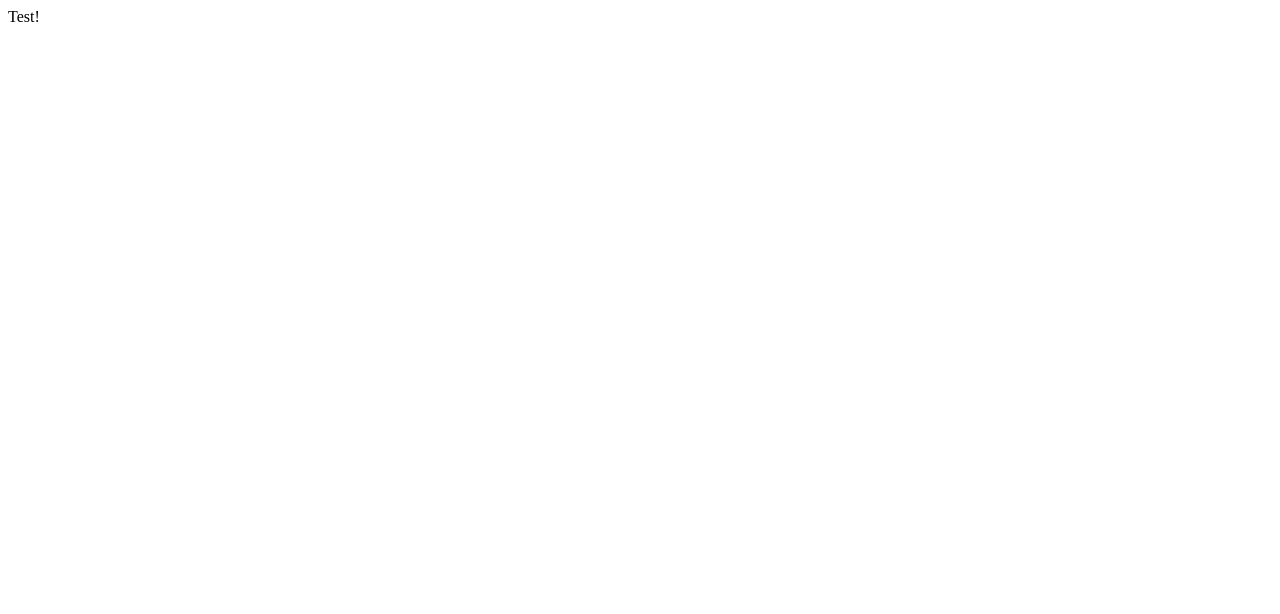
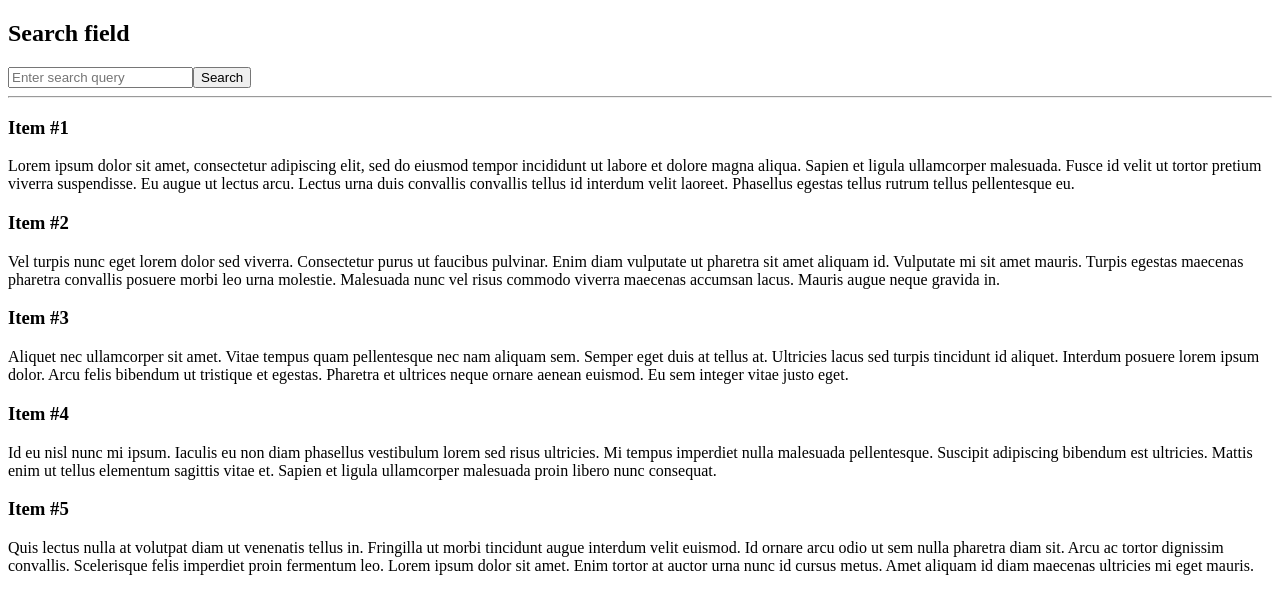
Before and after one commit to Ivan-Gav/React-course-2023, a React (Vite) app: page / in a window 1280 px wide. Shown: the top 614 px of the page. Built offline with nearby package versions, Linux system fonts and the light colour scheme.

Commit message:
feat: create makeshift page layout

```diff
--- a/src/App.tsx
+++ b/src/App.tsx
@@ -1,5 +1,14 @@
+import Content from './components/Content/Content';
+import Search from './components/Search/Search';
+
 function App() {
-  return <div>Test!</div>;
+  return (
+    <>
+      <Search />
+      <hr />
+      <Content />
+    </>
+  );
 }
 
 export default App;
--- /dev/null
+++ b/src/components/Content/Content.tsx
@@ -0,0 +1,44 @@
+import { Component } from 'react';
+
+class Content extends Component {
+  state = {
+    items: [
+      {
+        title: 'Item #1',
+        text: 'Lorem ipsum dolor sit amet, consectetur adipiscing elit, sed do eiusmod tempor incididunt ut labore et dolore magna aliqua. Sapien et ligula ullamcorper malesuada. Fusce id velit ut tortor pretium viverra suspendisse. Eu augue ut lectus arcu. Lectus urna duis convallis convallis tellus id interdum velit laoreet. Phasellus egestas tellus rutrum tellus pellentesque eu.',
+      },
+      {
+        title: 'Item #2',
+        text: 'Vel turpis nunc eget lorem dolor sed viverra. Consectetur purus ut faucibus pulvinar. Enim diam vulputate ut pharetra sit amet aliquam id. Vulputate mi sit amet mauris. Turpis egestas maecenas pharetra convallis posuere morbi leo urna molestie. Malesuada nunc vel risus commodo viverra maecenas accumsan lacus. Mauris augue neque gravida in.',
+      },
+      {
+        title: 'Item #3',
+        text: 'Aliquet nec ullamcorper sit amet. Vitae tempus quam pellentesque nec nam aliquam sem. Semper eget duis at tellus at. Ultricies lacus sed turpis tincidunt id aliquet. Interdum posuere lorem ipsum dolor. Arcu felis bibendum ut tristique et egestas. Pharetra et ultrices neque ornare aenean euismod. Eu sem integer vitae justo eget.',
+      },
+      {
+        title: 'Item #4',
+        text: 'Id eu nisl nunc mi ipsum. Iaculis eu non diam phasellus vestibulum lorem sed risus ultricies. Mi tempus imperdiet nulla malesuada pellentesque. Suscipit adipiscing bibendum est ultricies. Mattis enim ut tellus elementum sagittis vitae et. Sapien et ligula ullamcorper malesuada proin libero nunc consequat.',
+      },
+      {
+        title: 'Item #5',
+        text: 'Quis lectus nulla at volutpat diam ut venenatis tellus in. Fringilla ut morbi tincidunt augue interdum velit euismod. Id ornare arcu odio ut sem nulla pharetra diam sit. Arcu ac tortor dignissim convallis. Scelerisque felis imperdiet proin fermentum leo. Lorem ipsum dolor sit amet. Enim tortor at auctor urna nunc id cursus metus. Amet aliquam id diam maecenas ultricies mi eget mauris.',
+      },
+    ],
+  };
+
+  render() {
+    return (
+      <div>
+        {this.state.items.length &&
+          this.state.items.map(({ title, text }) => (
+            <div key={title}>
+              <h3>{title}</h3>
+              <div>{text}</div>
+            </div>
+          ))}
+      </div>
+    );
+  }
+}
+
+export default Content;
--- /dev/null
+++ b/src/components/Search/Search.tsx
@@ -0,0 +1,42 @@
+import { Component } from 'react';
+
+class Search extends Component {
+  state = {
+    query: '',
+  };
+
+  handleInput = (value: string) => {
+    this.setState({
+      query: value,
+    });
+  };
+
+  handleSubmit = () => {
+    alert(this.state.query);
+  };
+
+  render() {
+    return (
+      <div>
+        <h2>Search field</h2>
+        <form onSubmit={() => this.handleSubmit()}>
+          <input
+            type="text"
+            // className={s.searchInput}
+            placeholder="Enter search query"
+            value={this.state.query}
+            onChange={(e) => this.handleInput(e.target.value)}
+          />
+          <button
+            type="submit"
+            // className=''
+          >
+            Search
+          </button>
+        </form>
+      </div>
+    );
+  }
+}
+
+export default Search;
```
Also changed, not shown: index.html (+9 -2 lines), .eslintrc.cjs, tmp.txt (deleted).
